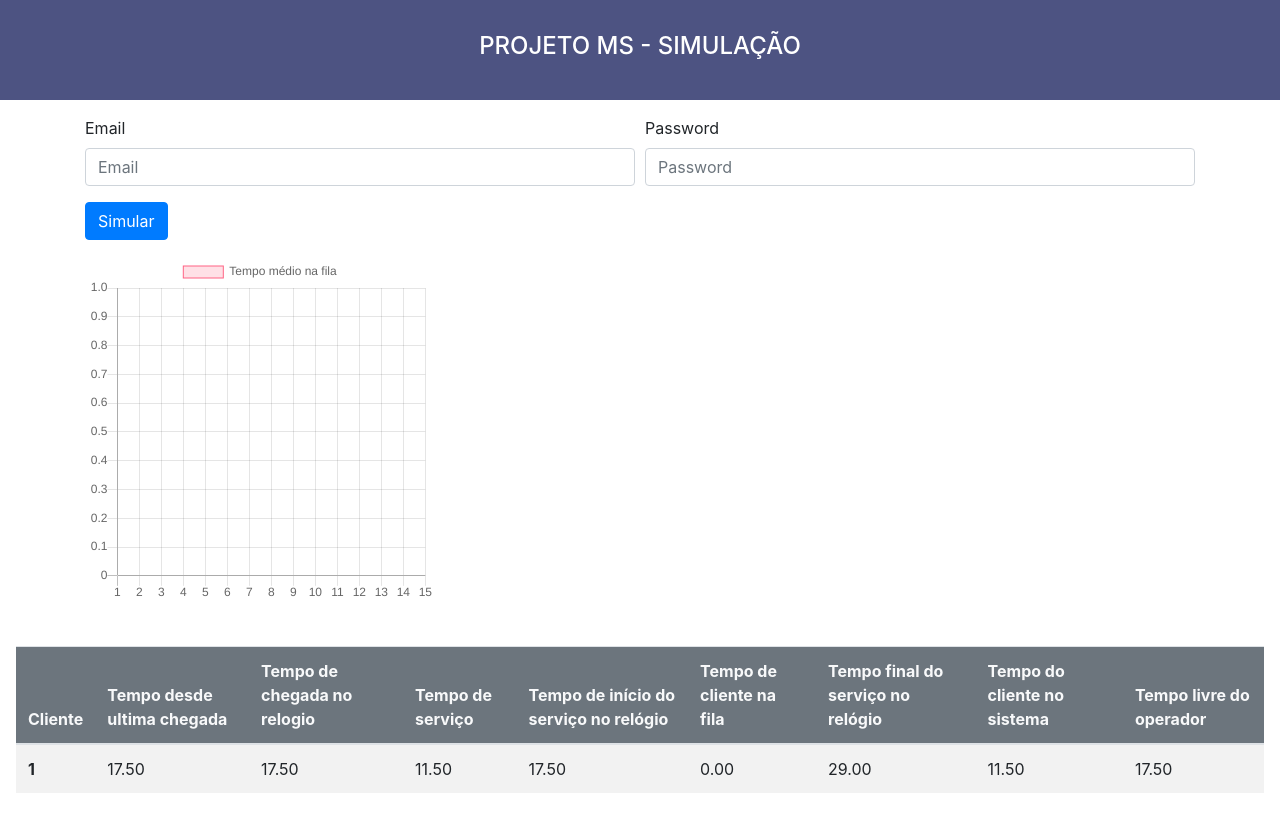
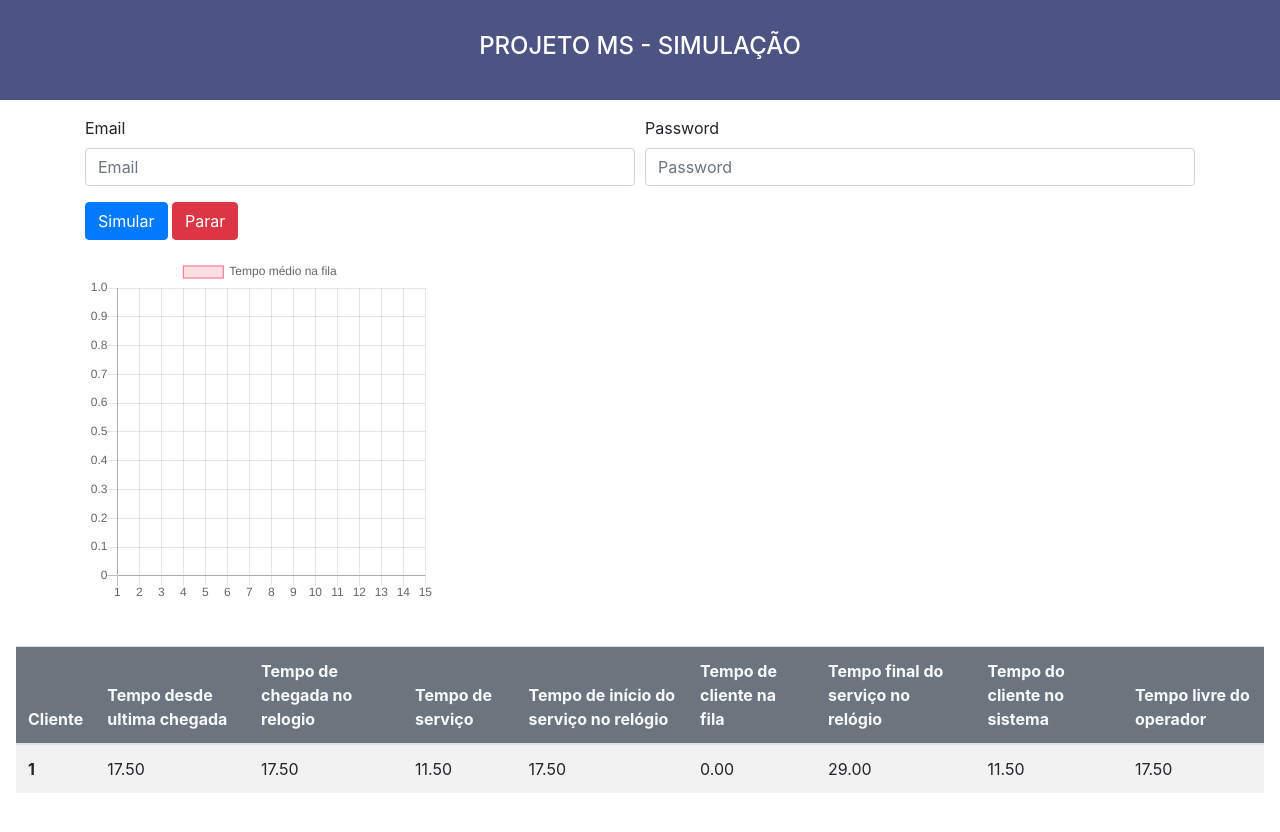
Before and after one commit to Fziliotti/Simulador-MS, a Svelte app: page / in a window 1280 px wide. Built offline with nearby package versions, Linux system fonts and the light colour scheme.

Commit message:
Add botão de parar simulação

```diff
--- a/src/App.svelte
+++ b/src/App.svelte
@@ -2,8 +2,6 @@
   import Header from './components/Header.svelte';
 
   import ChartTMNF from './components/ChartTMNF.svelte'; //chart tempo Medio na fila
-  // import ChartTMNF from './components/ChartTMNF.svelte'; //chart tempo Medio na fila
-  // import ChartTMNF from './components/ChartTMNF.svelte'; //chart tempo Medio na fila
 
   import {generateRandom} from './services/randomNumbers.js';
 
@@ -88,10 +86,15 @@
 
   let listaDeTemposMediosNafila = []
 
+
+
+
+  let intervalReference;
+
 	const handleSubmit = (event) => {
     event.preventDefault()
 
-    setInterval( () => {
+    intervalReference = setInterval( () => {
       listaDeTemposMediosNafila = [...listaDeTemposMediosNafila, tempoMedioDeEsperaNaFila() ]
       const novoServico = gerarNovoServico();
       servicos = [...servicos, novoServico];
@@ -104,6 +107,10 @@
       // console.log(probabilidadeDeOperadorLivre())
       // console.log(indiceDoUltimoServicoConcluido)
     },2000)
+  }
+
+  const handleStopClick = () => {
+    clearInterval(intervalReference)
   }
 
 </script>
@@ -151,6 +158,7 @@
     </div>
   </div>
   <button class="btn btn-large btn-primary" on:click|preventDefault|once={handleSubmit}> Simular</button>
+  <button class="btn btn-large btn-danger" on:click|preventDefault|once={handleStopClick}> Parar</button>
 </form>
 
 <div class="container">
```
